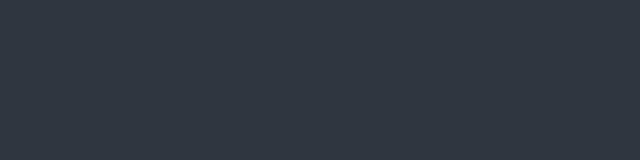
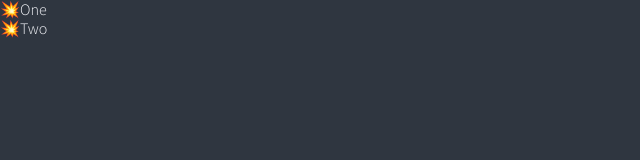
Before and after one commit to GangHyun95/Drag-DropToDo, a React (Create React App) app: page / in a window 1280 px wide. Shown: the top 160 px of the page, without its empty margins (0-640 px from the left). Built offline with nearby package versions, Linux system fonts and the light colour scheme.

Commit message:
react-beautifil-dnd 연습

```diff
--- a/package.json
+++ b/package.json
@@ -11,6 +11,7 @@
     "@types/react": "^18.0.29",
     "@types/react-dom": "^18.0.11",
     "react": "^18.2.0",
+    "react-beautiful-dnd": "^13.1.1",
     "react-dom": "^18.2.0",
     "react-scripts": "5.0.1",
     "recoil": "^0.7.7",
@@ -43,6 +44,7 @@
     ]
   },
   "devDependencies": {
+    "@types/react-beautiful-dnd": "^13.1.4",
     "@types/styled-components": "^5.1.26"
   }
 }
--- a/src/App.tsx
+++ b/src/App.tsx
@@ -1,7 +1,38 @@
 import React from "react";
-
+import { DragDropContext, Draggable, Droppable } from "react-beautiful-dnd";
+// DragDopContext로 사용할 컴포넌트 감싸줌
+// onDragEnd 함수는 유저가 드래그를 끝낸 시점ㅈ에 불려지는 함수
 function App() {
-  return <div></div>;
+  const onDragEnd = () => {};
+  return (
+    <DragDropContext onDragEnd={onDragEnd}>
+      <div>
+        <Droppable droppableId="one">
+          {(magic) => (
+            <ul ref={magic.innerRef} {...magic.droppableProps}>
+              <Draggable draggableId="first" index={0}>
+                {(magic) => (
+                  <li ref={magic.innerRef} {...magic.draggableProps}>
+                    <span {...magic.dragHandleProps}>💥</span>
+                    One
+                  </li>
+                )}
+              </Draggable>{" "}
+              <Draggable draggableId="seoncd" index={1}>
+                {(magic) => (
+                  <li ref={magic.innerRef} {...magic.draggableProps}>
+                    {" "}
+                    <span {...magic.dragHandleProps}>💥</span>
+                    Two
+                  </li>
+                )}
+              </Draggable>
+            </ul>
+          )}
+        </Droppable>
+      </div>
+    </DragDropContext>
+  );
 }
 
 export default App;
--- a/src/index.tsx
+++ b/src/index.tsx
@@ -74,12 +74,10 @@
   document.getElementById("root") as HTMLElement
 );
 root.render(
-  <React.StrictMode>
   <RecoilRoot>
     <ThemeProvider theme={darkTheme}>
       <GlobalStyle />
       <App />
     </ThemeProvider>
   </RecoilRoot>
-  </React.StrictMode>
 );
```
Also changed, not shown: 1 other file (tests, documents, lock files or other folders). Lines whose indentation alone changed are shown as unchanged.
